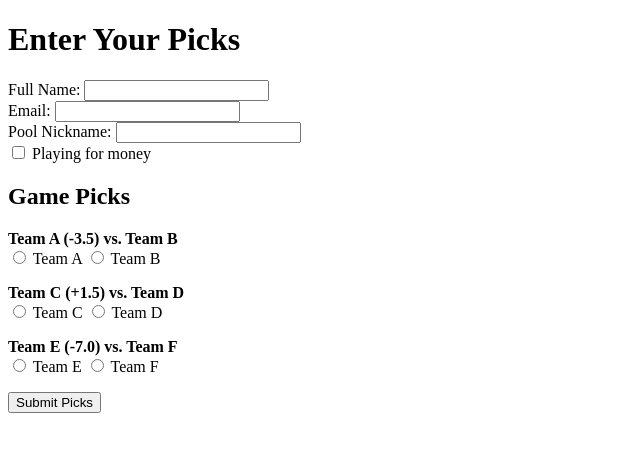
After one commit to JMarcxc/NFLPool, a Flask app: page /entry in a window 1280 px wide. The commit adds this page. Shown: the top 452 px of the page, without its empty margins (0-640 px from the left). Run offline with Flask 3, Linux system fonts and the light colour scheme.

Commit message:
made test entry page

```diff
--- a/NFLPool_App/app.py
+++ b/NFLPool_App/app.py
@@ -1,36 +1,43 @@
-from flask import Flask, render_template, request, redirect, url_for, flash
+from flask import render_template, request, redirect, url_for, flash
+from . import create_app, db  # Ensure db is imported if needed
+from .models import User
 
-app = Flask(__name__)
+# Create the Flask app using the factory function
+app = create_app()
+
 app.secret_key = 'your_secret_key'  # Needed for flash messages
 
 # In-memory user storage (for simplicity)
 users = []
 
-
 @app.route('/')
 def home():
     return render_template('index.html')
 
+@app.route('/entry', methods=['GET', 'POST'])
+def entry():
+    if request.method == 'POST':
+        full_name = request.form['full_name']
+        email = request.form['email']
+        pool_nickname = request.form['pool_nickname']
+        playing_status = 'money' if 'playing_status' in request.form else 'free'
 
-@app.route('/register', methods=['GET', 'POST'])
-def register():
-    if request.method == 'POST':
-        username = request.form['username']
-        email = request.form['email']
-        password = request.form['password']
+        # Check if the user exists in the database
+        user = User.query.filter_by(email=email, username=pool_nickname).first()
+        if not user:
+            flash('User not found. If this is unexpected, please reach out for assistance.', 'warning')
 
-        # Basic validation (you can expand this)
-        if any(user['username'] == username for user in users):
-            flash('Username already exists!', 'danger')
-            return redirect(url_for('register'))
-
-        # Store user data
-        users.append({'username': username, 'email': email, 'password': password})
-        flash('Registration successful!', 'success')
+        # Proceed with handling the game picks and saving the entry
+        flash('Entry submitted successfully!', 'success')
         return redirect(url_for('home'))
 
-    return render_template('register.html')
-
+    # Sample data for the game slate with spreads
+    games = [
+        {'home_team': 'Team A', 'away_team': 'Team B', 'spread': '-3.5'},
+        {'home_team': 'Team C', 'away_team': 'Team D', 'spread': '+1.5'},
+        {'home_team': 'Team E', 'away_team': 'Team F', 'spread': '-7.0'},
+    ]
+    return render_template('entry.html', games=games)
 
 if __name__ == '__main__':
     app.run(debug=True)
--- /dev/null
+++ b/NFLPool_App/templates/entry.html
@@ -0,0 +1,42 @@
+<!DOCTYPE html>
+<html lang="en">
+<head>
+    <meta charset="UTF-8">
+    <title>Game Entry</title>
+</head>
+<body>
+    <h1>Enter Your Picks</h1>
+    <form method="post">
+        <label for="full_name">Full Name:</label>
+        <input type="text" name="full_name" required><br>
+
+        <label for="email">Email:</label>
+        <input type="email" name="email" required><br>
+
+        <label for="pool_nickname">Pool Nickname:</label>
+        <input type="text" name="pool_nickname" required><br>
+
+        <label for="playing_status">
+            <input type="checkbox" name="playing_status">
+            Playing for money
+        </label><br>
+
+        <h2>Game Picks</h2>
+        {% for game in games %}
+            <p>
+                <strong>{{ game.home_team }} ({{ game.spread }}) vs. {{ game.away_team }}</strong><br>
+                <label>
+                    <input type="radio" name="pick_{{ loop.index }}" value="{{ game.home_team }}" required>
+                    {{ game.home_team }}
+                </label>
+                <label>
+                    <input type="radio" name="pick_{{ loop.index }}" value="{{ game.away_team }}">
+                    {{ game.away_team }}
+                </label>
+            </p>
+        {% endfor %}
+
+        <button type="submit">Submit Picks</button>
+    </form>
+</body>
+</html>
--- a/NFLPool_App/templates/index.html
+++ b/NFLPool_App/templates/index.html
@@ -10,7 +10,7 @@
     <div class="container">
         <h1 class="mt-5">Welcome to the NFL Pick'em League!</h1>
         <p class="lead">Join us for an exciting season of NFL predictions!</p>
-        <a href="/register" class="btn btn-primary">Register</a>
+        <a href="/entry" class="btn btn-primary">Enter</a>
         <!-- You can add more content and features here -->
     </div>
 </body>
```
Also changed, not shown: NFLPool_App/__init__.py (added, +15 -0 lines), NFLPool_App/models.py (added, +17 -0 lines), NFLPool_App/templates/register.html (deleted, +0 -29 lines), instance/nflpool.db (added), 1 other file.
